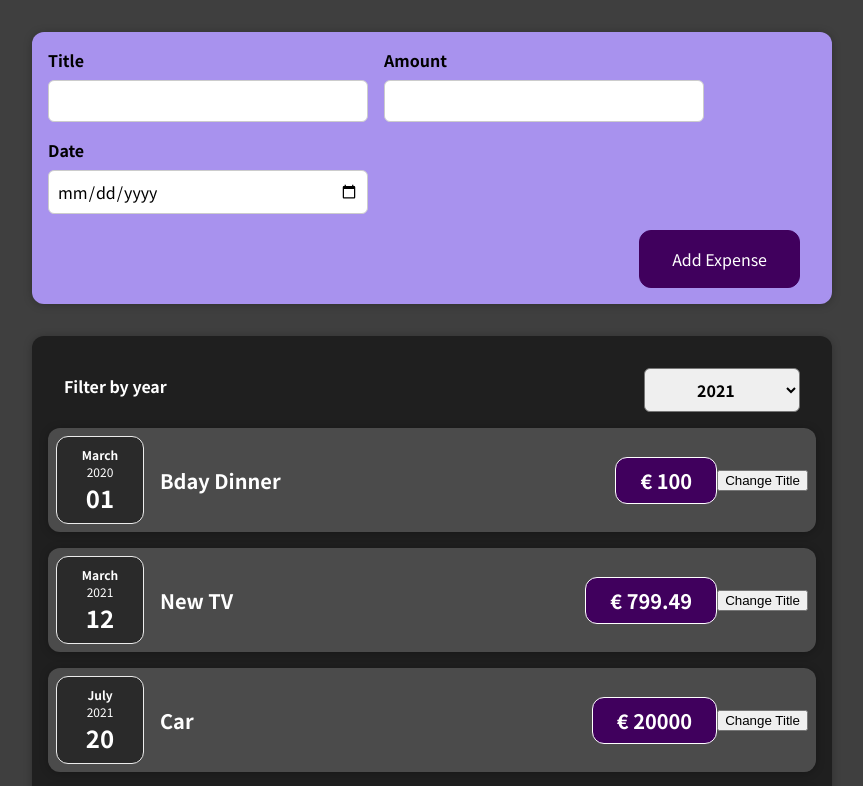
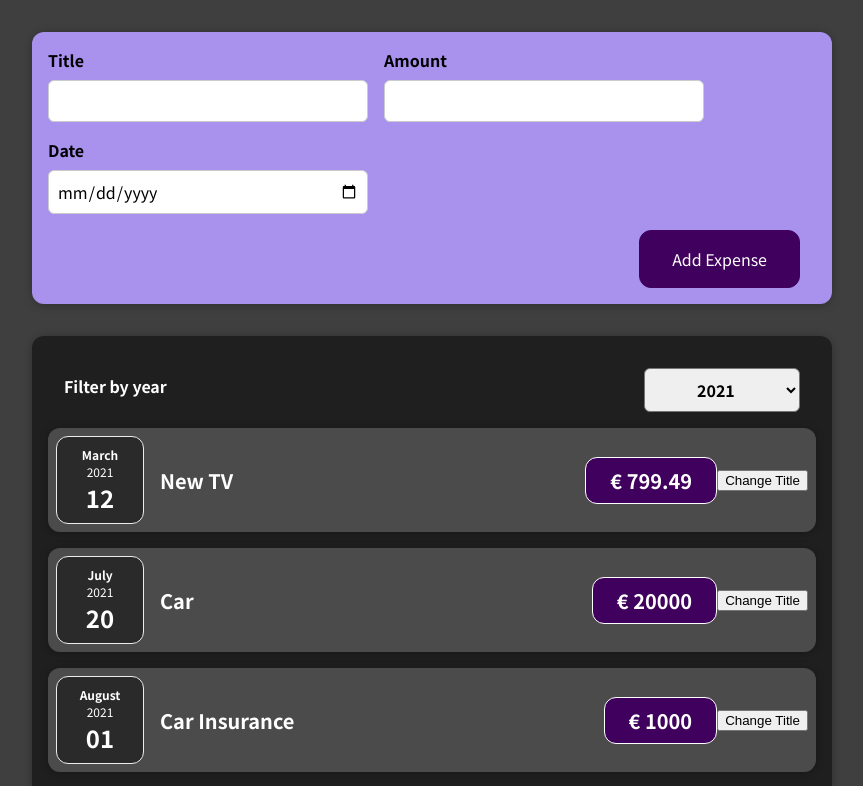
Before and after one commit to diebanz/ExpensesApp, a React (Create React App) app: page / in a window 1280 px wide. Shown: the top 786 px of the page, without its empty margins (208-1071 px from the left). Built offline with nearby package versions, Linux system fonts and the light colour scheme.

Commit message:
filter the array

```diff
--- a/src/components/Expenses/ExpenseDisplay.js
+++ b/src/components/Expenses/ExpenseDisplay.js
@@ -12,6 +12,10 @@
         setFilteredYear(selectedYear);
     };
 
+    const filteredExpenses = props.items.filter((expense) => {
+        return expense.date.getFullYear().toString() === filteredYear;
+    });
+
     return (
         <div>
             <Card className="expenses">
@@ -19,8 +23,10 @@
                     selected={filteredYear}
                     onChangeFilter={filterChangeHandler}
                 />
-                {props.items.map((expense) => (
+
+                {filteredExpenses.map((expense) => (
                     <ExpenseItem
+                        key={expense.id}
                         title={expense.title}
                         amount={expense.amount}
                         date={expense.date}
--- a/src/components/Expenses/ExpenseItem.js
+++ b/src/components/Expenses/ExpenseItem.js
@@ -15,7 +15,7 @@
         <Card className="expense-item">
             <ExpenseDate date={props.date} />
             <div className="expense-item__description">
-                <h2>{title}</h2>
+                <h2>{props.title}</h2>
                 <div className="expense-item__price">€ {props.amount}</div>
             </div>
             <button onClick={clickHandler}>Change Title</button>
```
Also changed, not shown: 1 other file (tests, documents, lock files or other folders).
